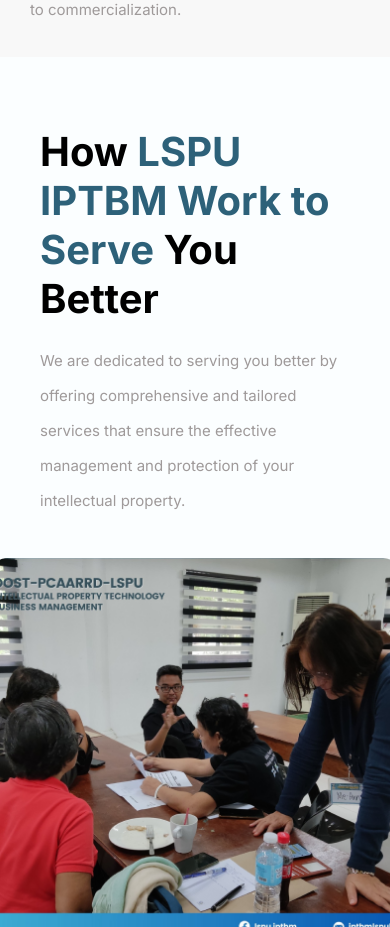
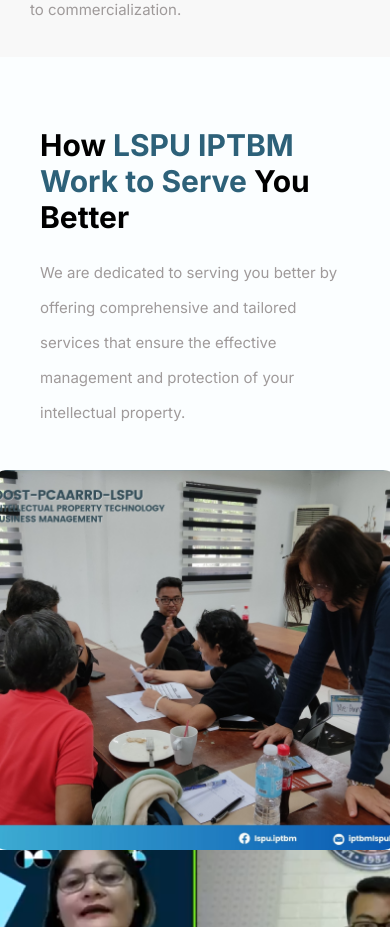
Before and after one commit to progchris00/LSPU-IPTBM-RTMS, a React (Vite) app: page / in a window 390 px wide. Shown: the part 2860-3787 px from the top of the page. Built offline with nearby package versions, Linux system fonts and the light colour scheme.

Commit message:
feat: adjust font size of title in better section for mobile view

```diff
--- a/src/index.css
+++ b/src/index.css
@@ -835,6 +835,10 @@ nav > ul > li > a {
     font-size: 1.7rem;
   }
 
+  .better-title {
+    font-size: 2rem;
+  }
+
   .better-texts {
     flex-direction: column;
     padding: 0 40px;
```
